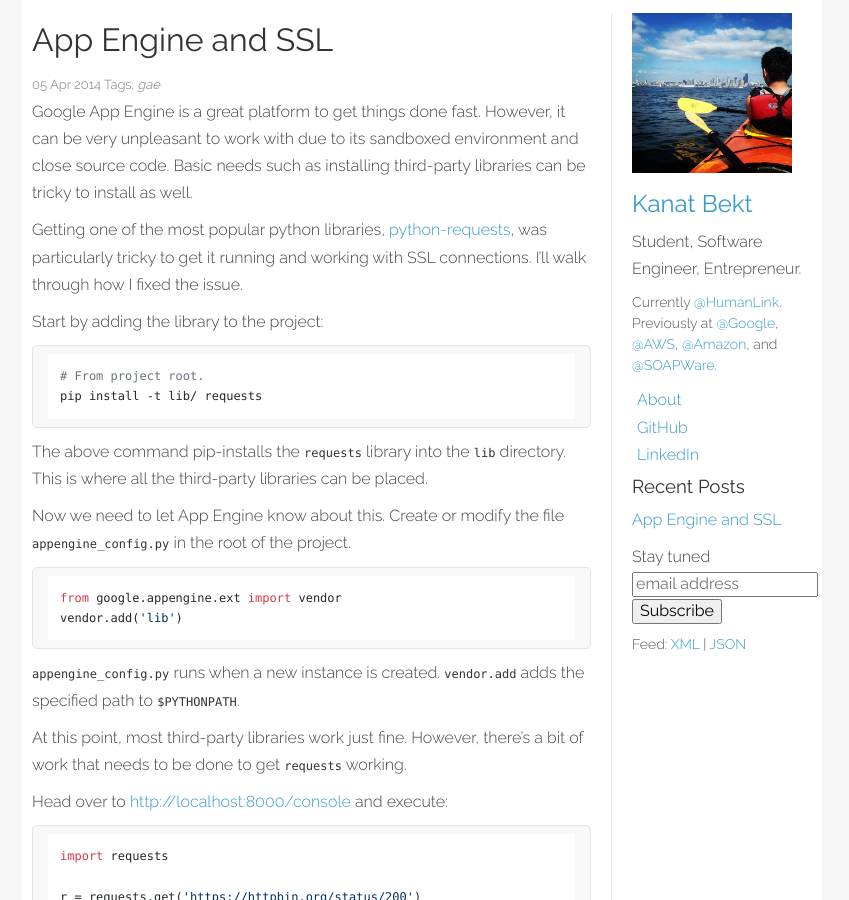
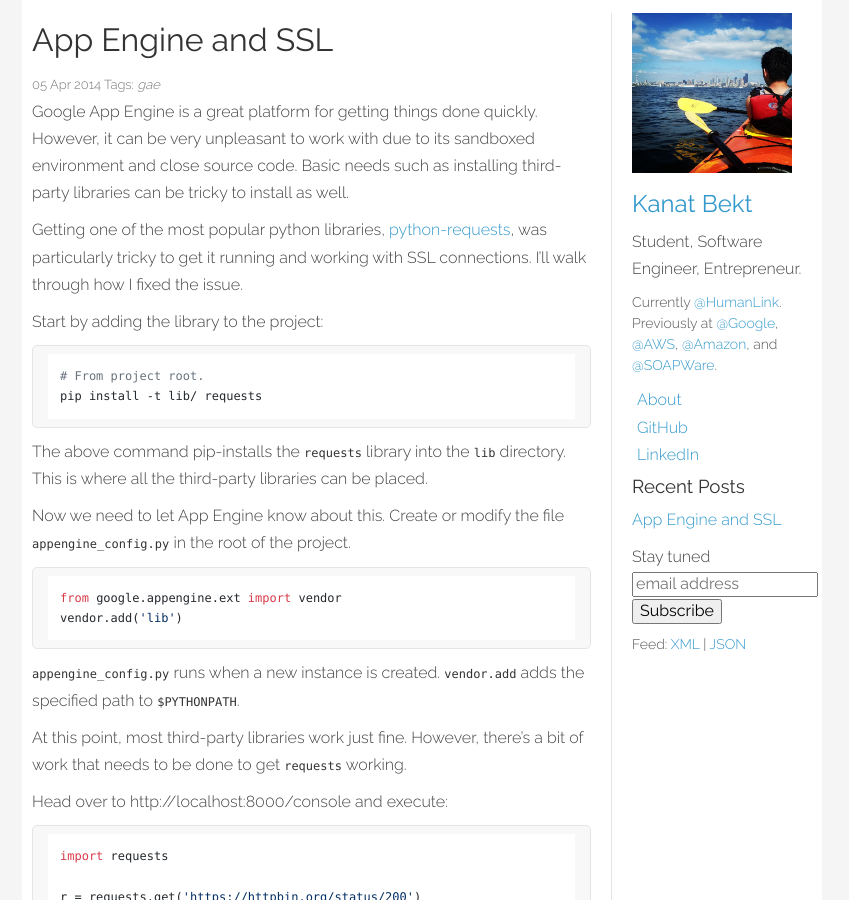
Before and after one commit to Bekt/bekt.net, a Jekyll site: the page built from _posts/2014-04-05-app-engine-ssl.md, in a window 1280 px wide and 900 px high. Shown: the whole window, without its empty margins (218-1067 px from the left). Built offline with Jekyll 4.4.1, drawn with Linux system fonts in a browser that asks for light colours; nearby versions of some CDN libraries; comment, search, counter and statistics services are not loaded; some of the changed text lies outside the part shown.

Commit message:
Added references for gae-ssl.

```diff
--- a/_posts/2014-04-05-app-engine-ssl.md
+++ b/_posts/2014-04-05-app-engine-ssl.md
@@ -5,7 +5,7 @@ permalink: /p/gae-ssl
 tags: [gae]
 ---
 
-Google App Engine is a great platform to get things done fast.
+Google App Engine is a great platform for getting things done quickly.
 However, it can be very unpleasant to work with due to its sandboxed environment
 and close source code. Basic needs such as installing third-party
 libraries can be tricky to install as well.
@@ -40,7 +40,7 @@ vendor.add('lib')
 At this point, most third-party libraries work just fine. However,
 there's a bit of work that needs to be done to get `requests` working.
 
-Head over to [http://localhost:8000/console]() and execute:
+Head over to http://localhost:8000/console and execute:
 
 {% capture c2 %}import requests
 
@@ -137,4 +137,5 @@ I haven't had a need for that yet :)
 
 ### References
 0: [Open issue that is 2 years old](https://code.google.com/p/googleappengine/issues/detail?id=9246)
-1: [http://stackoverflow.com/q/16192916/893652]
+
+1: http://stackoverflow.com/q/16192916/893652
```
